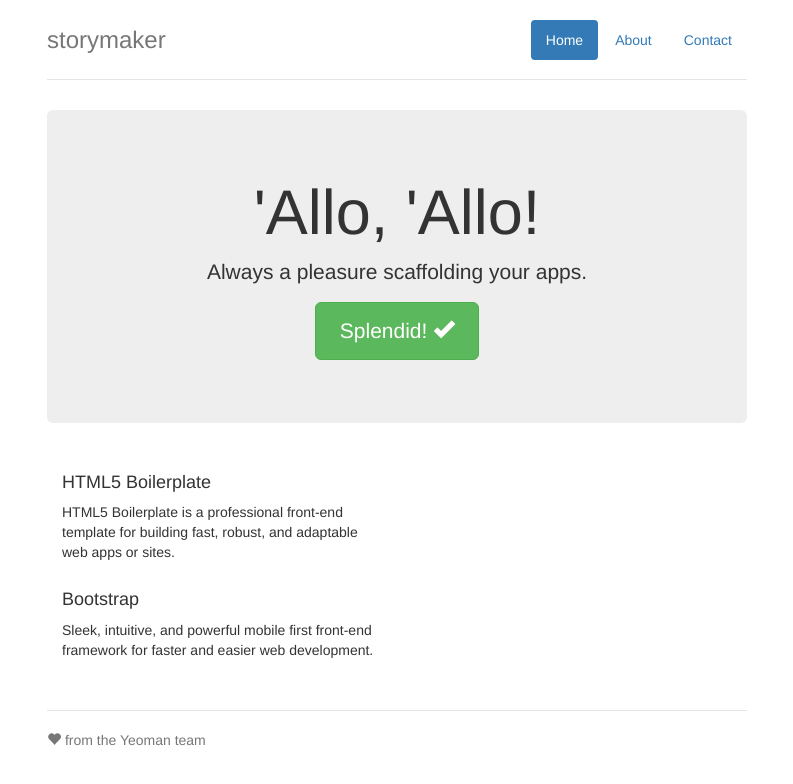
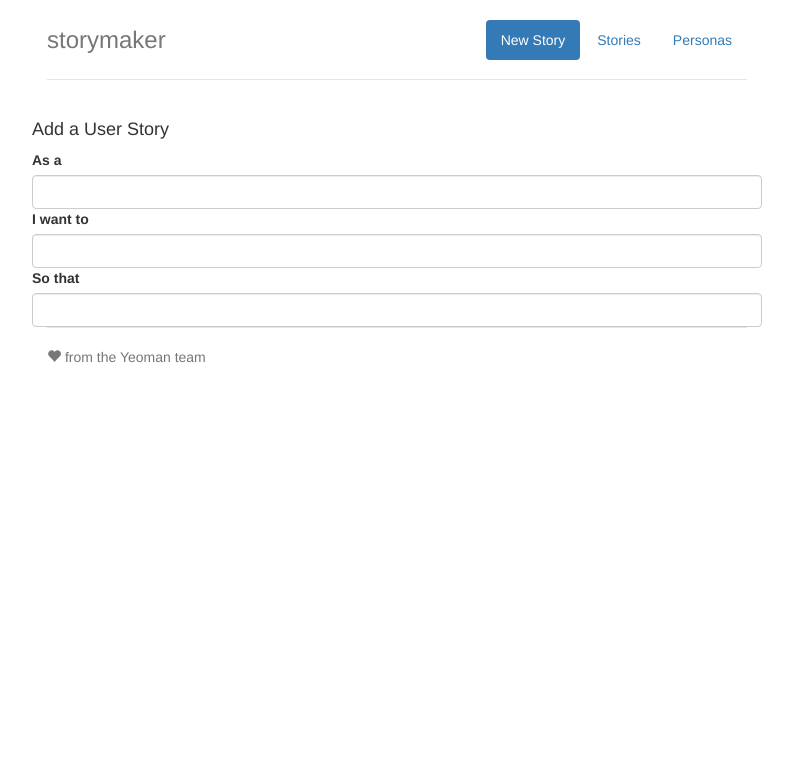
Before and after one commit to DissidentTrainings/storymaker, a website: page app/index.html in a window 1280 px wide. Shown: the whole page, without its empty margins (243-1036 px from the left). Drawn offline with nearby package versions, Linux system fonts and the light colour scheme; files that its build step writes are made by us from their sources.

Commit message:
Form fields

```diff
--- a/app/index.html
+++ b/app/index.html
@@ -25,31 +25,29 @@
         <div class="container">
             <div class="header">
                 <ul class="nav nav-pills pull-right">
-                    <li class="active"><a href="#">Home</a></li>
-                    <li><a href="#">About</a></li>
-                    <li><a href="#">Contact</a></li>
+                    <li class="active"><a href="#">New Story</a></li>
+                    <li><a href="#">Stories</a></li>
+                    <li><a href="#">Personas</a></li>
                 </ul>
                 <h3 class="text-muted">storymaker</h3>
             </div>
 
-            <div class="jumbotron">
-                <h1>'Allo, 'Allo!</h1>
-                <p class="lead">Always a pleasure scaffolding your apps.</p>
-                <p><a class="btn btn-lg btn-success" href="#">Splendid! <span class="glyphicon glyphicon-ok"></span></a></p>
-            </div>
-
-            <div class="row marketing">
-                <div class="col-lg-6">
-                    <h4>HTML5 Boilerplate</h4>
-                    <p>HTML5 Boilerplate is a professional front-end template for building fast, robust, and adaptable web apps or sites.</p>
-
-
-
-                    <h4>Bootstrap</h4>
-                    <p>Sleek, intuitive, and powerful mobile first front-end framework for faster and easier web development.</p>
-
-
-                </div>
+            <div class="row">
+                <form  role="form" method="post" action="/">
+                    <h4>Add a User Story</h4>
+                    <div class="formgroup">
+                        <label for="persona">As a</label>
+                        <input class="form-control" type="text" id="persona" name="persona"/>
+                    </div>
+                    <div class="formgroup">
+                        <label for="what">I want to</label>
+                        <input class="form-control"  type="text" id="what" name="what" />
+                    </div>
+                    <div class="formgroup">
+                        <label for="value">So that</label>
+                        <input class="form-control"  type="text" id="value" name="value" />
+                    </div>
+                </form>
             </div>
 
             <div class="footer">
```
